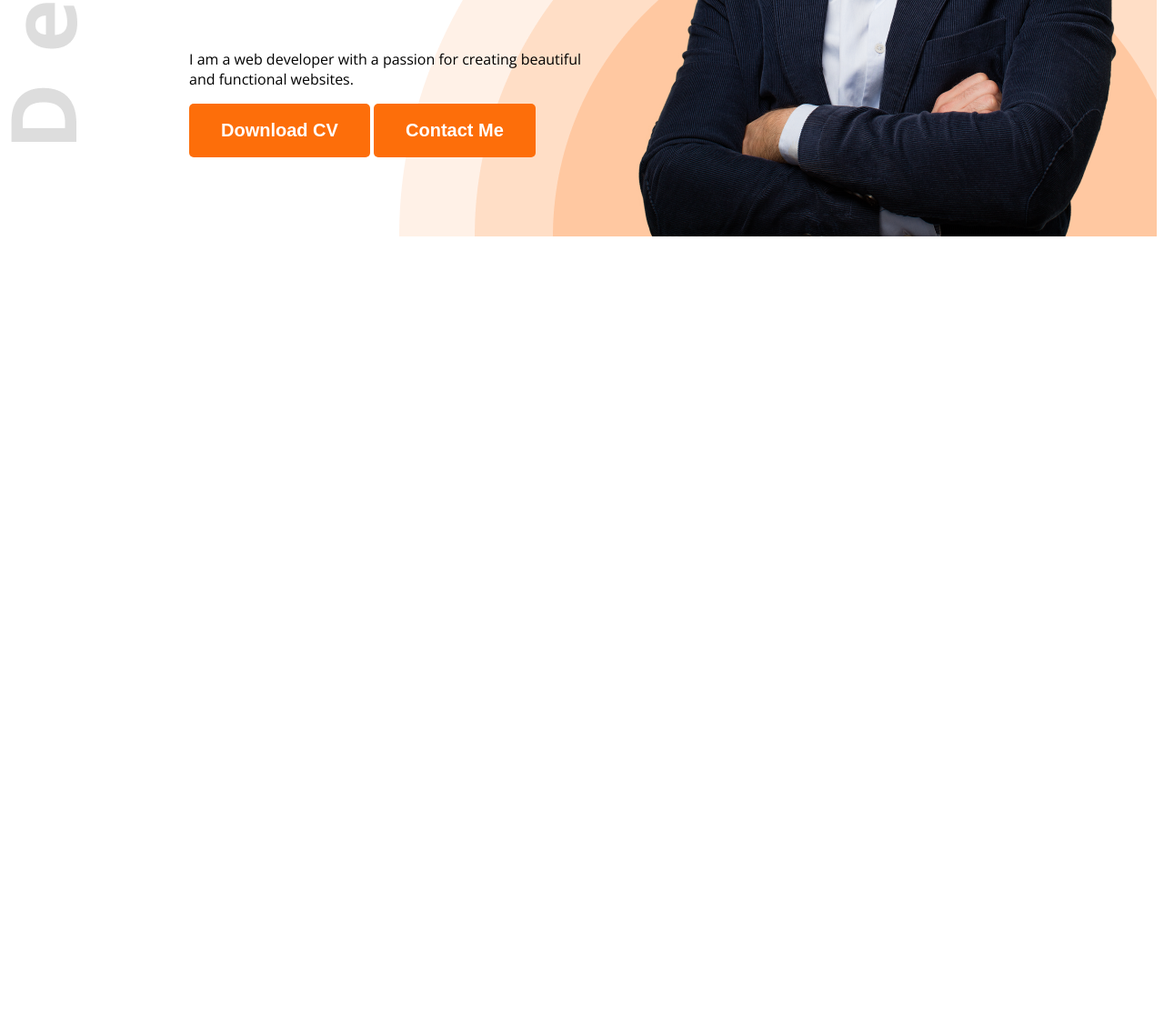
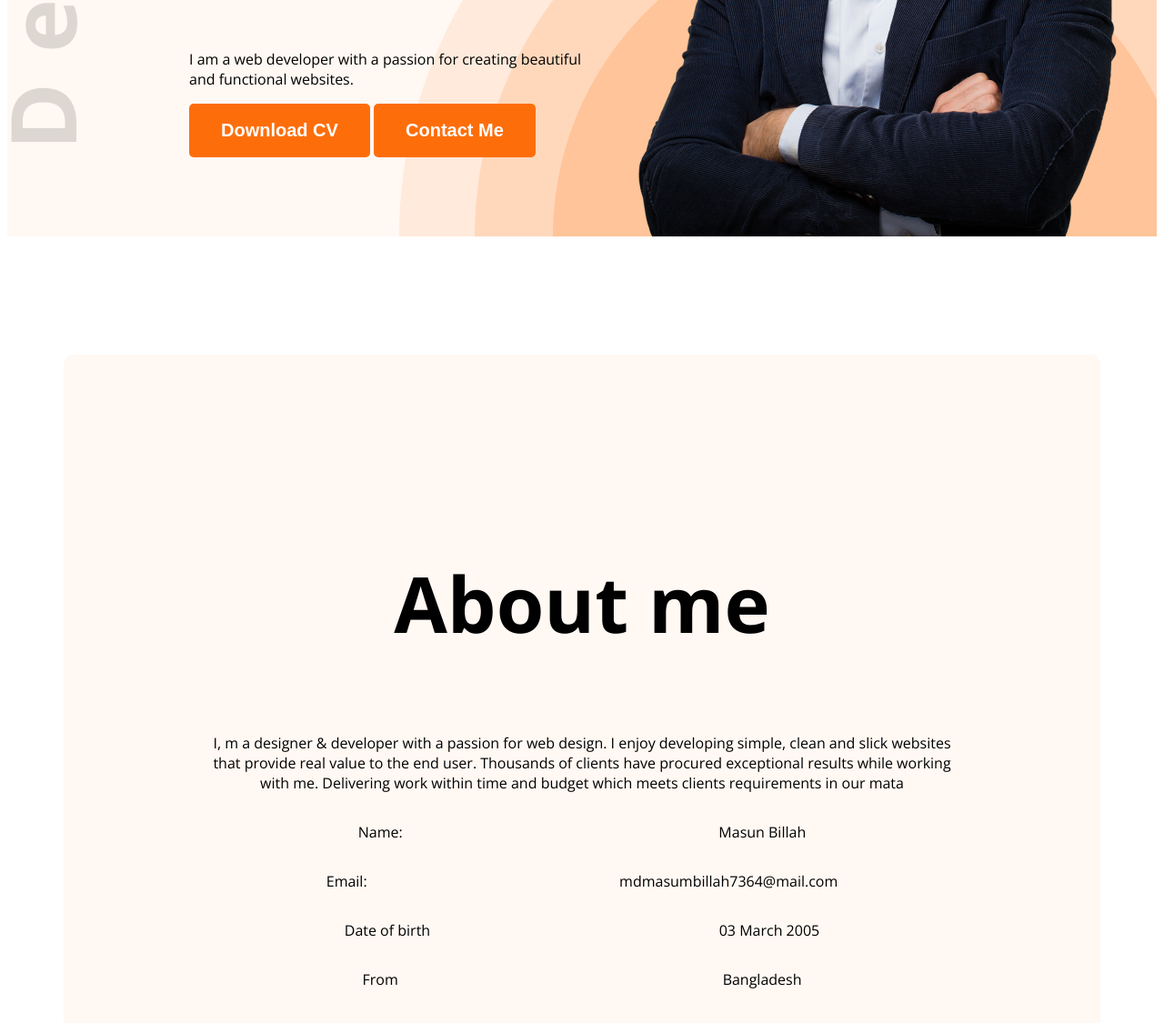
Before and after one commit to masumbillah7364/Portfolio-resources, a plain HTML site: page index.html in a window 1280 px wide. Shown: the part 615-1740 px from the top of the page at 91% size. Before the commit the page ends 883 px from the top, so only its background shows below. Drawn offline with nearby package versions, Linux system fonts and the light colour scheme.

Commit message:
added html and css

```diff
--- a/index.html
+++ b/index.html
@@ -1,6 +1,6 @@
 <!DOCTYPE html>
 <html lang="en">
-<head>
+ <head>
     <meta charset="UTF-8">
     <meta name="viewport" content="width=device-width, initial-scale=1.0">
     <title>Web Developer Portfolio</title>
@@ -11,7 +11,7 @@
     <link rel="stylesheet" href="style/style.css">
 </head>
 <body class="open-sans-normal">
-    <header class="header">
+    <header class="header secondary-bg">
         <nav>
             <h3 class="nav-title">Ma<span class="text-primary">s</span>um</h3>
             <ul>
@@ -35,7 +35,29 @@
 
     </header>
     <main>
+<section class="about secondary-bg">
+    <h3 class="section title">About me</h3>
+    <p>I, m a designer & developer with a passion for web design. I enjoy developing simple, clean and slick websites that provide real value to the end user. Thousands of clients have procured exceptional results while working with me. Delivering work within time and budget which meets clients requirements in our mata</p>
+   <!-- .about-item*4>p.item-title+p.item-description -->
+     <div class="about-item">
+        <p class="item-title">Name:</p>
+        <p class="item-description">Masun Billah</p>
+     </div>
+     <div class="about-item">
+        <p class="item-title">Email:</p>
+        <p class="item-description">mdmasumbillah7364@mail.com</p>
+     </div>
+     <div class="about-item">
+        <p class="item-title">Date of birth</p>
+        <p class="item-description">03 March 2005</p>
+     </div>
+     <div class="about-item">
+        <p class="item-title">From</p>
+        <p class="item-description">Bangladesh</p>
+     </div>
 
+
+</section>
     </main>
     <footer>
 
--- a/style/style.css
+++ b/style/style.css
@@ -18,6 +18,10 @@
 /* shared styles */
 .text-primary{
     color: #FD6E0A;
+}
+
+.secondary-bg{
+   background-color: #fff8f3;
 }
 
 .special-btn{
@@ -101,3 +105,36 @@ nav{
     height: 676px;
 
 }
+.section title{
+    font-size: 35px;
+    font-weight: bold;
+    color: #181818;
+
+}
+
+.section{
+
+}
+main{
+    display: flex;
+    max-width: 1140px;
+    margin: 0 auto;
+
+}
+ .section-description{
+    font-size: 18px;
+    color: #757575;
+}
+
+/* about styles */
+.about{
+    border-radius: 10px;
+    padding: 130px 150px;
+    text-align: center;
+    margin-top: 130px;
+}
+.about-item{
+    display: flex;
+    justify-content: space-around;
+
+}
```
